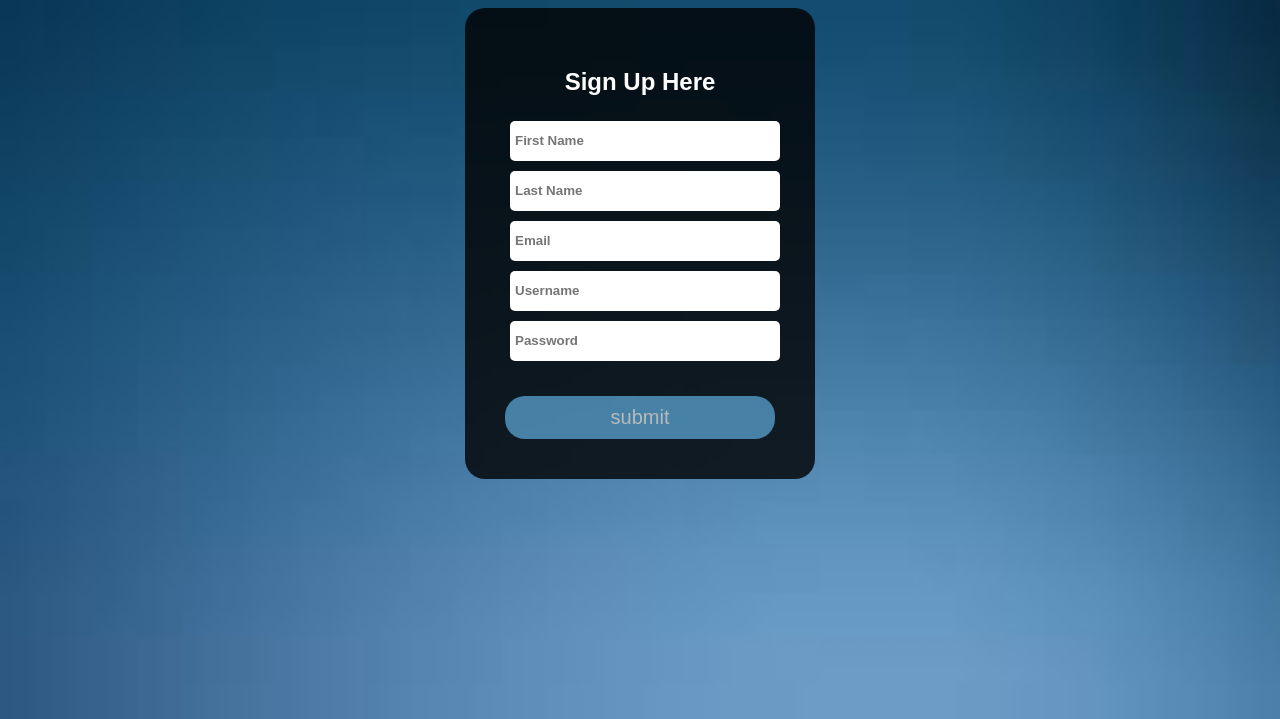
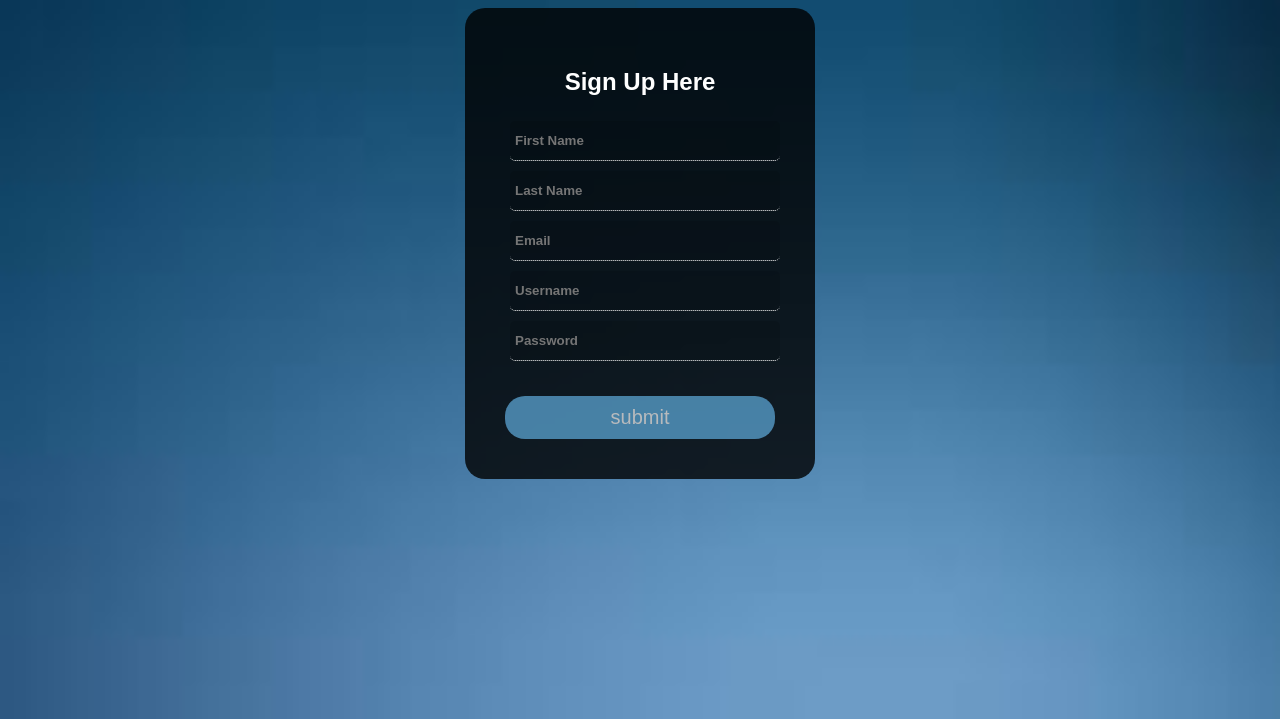
Before and after one commit to Talha29959/Wad-Project, a PHP site: page /signup.html in a window 1280 px wide. Shown: the top 719 px of the page. Run offline with PHP 8.4, Linux system fonts and the light colour scheme.

Commit message:
Ibtsam part

```diff
--- a/signup.html
+++ b/signup.html
@@ -1,12 +1,12 @@
 <!DOCTYPE html>
 <html>
 <head>
-<title>Sign up</title>
+<title>Sign Up</title>
 <link rel="stylesheet" href="style3.css">
 </head>
 <body>
 <div class="wrap">
-		<h2> Sign Up Here</h2>
+		<h2>Sign Up Here</h2>
 		<form id="myform">
 			<input type="text" placeholder="First Name"required><br>
 			<input type="text" placeholder="Last Name"required><br>
--- a/style3.css
+++ b/style3.css
@@ -11,7 +11,7 @@ body{
 		box-sizing:border-box;
 		padding:40px;
 		color:#fff;
-		margin-top:1;
+		margin-top:1px;
 
 }
 h2{
@@ -22,7 +22,7 @@ input[type=text],input[type=password]
 	width:100%;
 	box-sizing:border-box;
 	padding:12px 5px;
-	backgroung:rgba(0,0,0,0.10);
+	background:rgba(0,0,0,0.10);
 	outline:none;
 	border:none;
 	border-bottom:1px dotted #fff;
```
